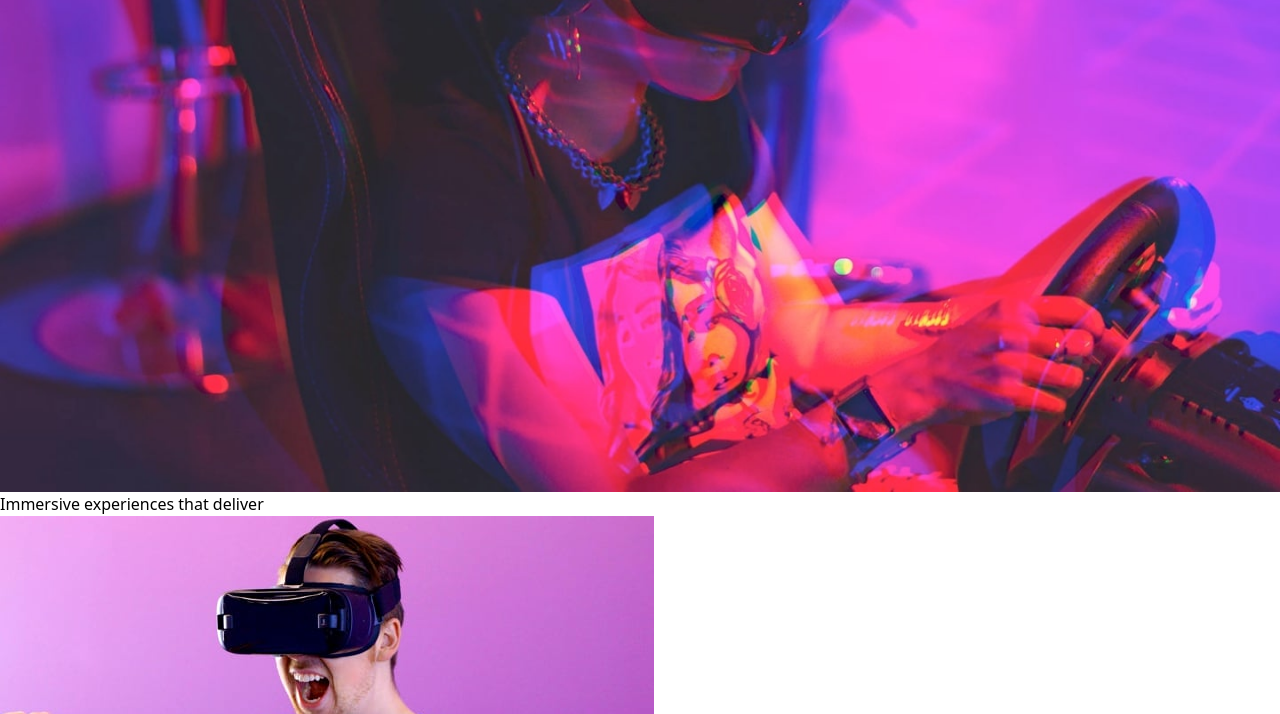
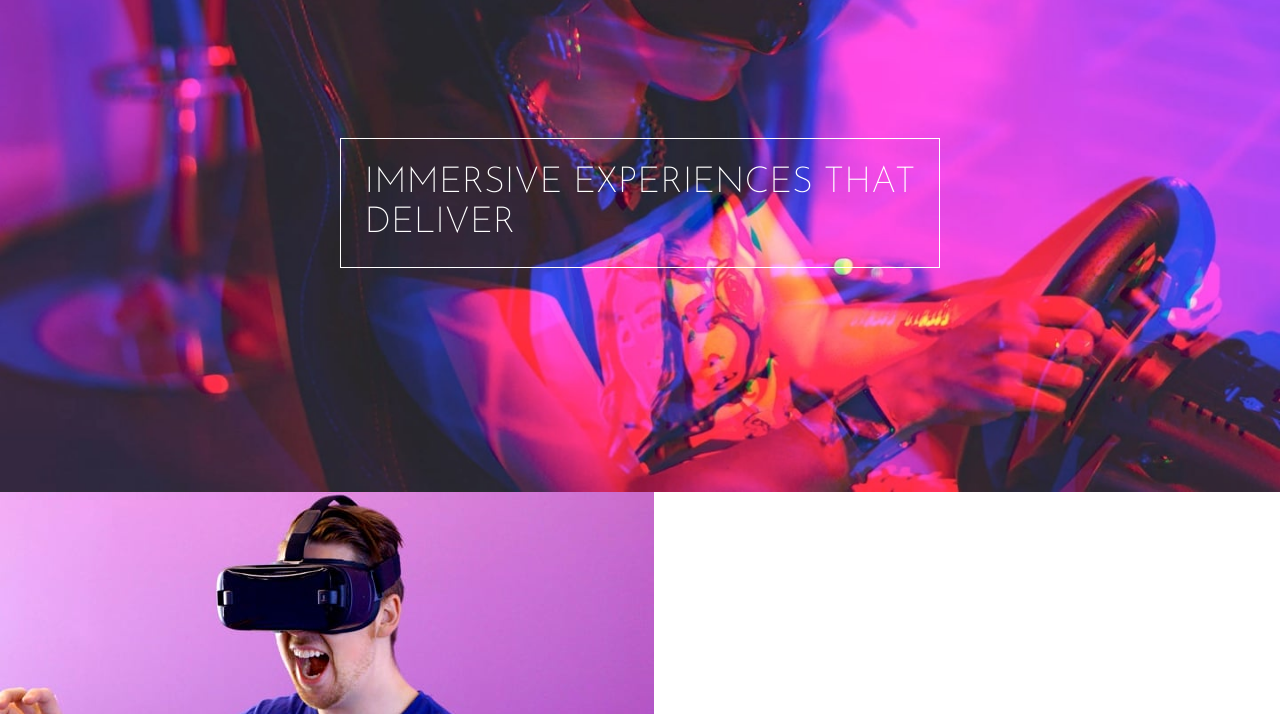
Before and after one commit to jjalbuenacabuyao/loopstudios-landing-page-main, a website built with Vite: page index.html in a window 1280 px wide. Shown: the part 86-800 px from the top of the page. Built offline with nearby package versions, Linux system fonts and the light colour scheme.

Commit message:
styled the hero

```diff
--- a/index.html
+++ b/index.html
@@ -24,7 +24,7 @@
 
     <title>Loopstudios | Landing Page</title>
   </head>
-  <body>
+  <body class="uppercase text-white text-15px font-josefin">
     <header class="absolute top-0 right-0 px-6 pt-8 w-full">
       <nav class="flex justify-between">
         <a href="#">
@@ -48,8 +48,8 @@
 
     <main>
       <!-- Hero Section -->
-      <section>
-        <picture>
+      <section class="grid grid-cols-1 grid-rows-1 place-items-center">
+        <picture class="row-start-1 col-start-1">
           <source
             media="(min-width: 1024px)"
             srcset="./src/images/desktop/image-hero.jpg"
@@ -60,7 +60,7 @@
           />
         </picture>
 
-        <h1>Immersive experiences that deliver</h1>
+        <h1 class="row-start-1 col-start-1 p-6 text-4xl mx-6 border-[1px] border-white">Immersive experiences that <span><br/></span> deliver</h1>
       </section>
 
       <!-- Feature -->
```
